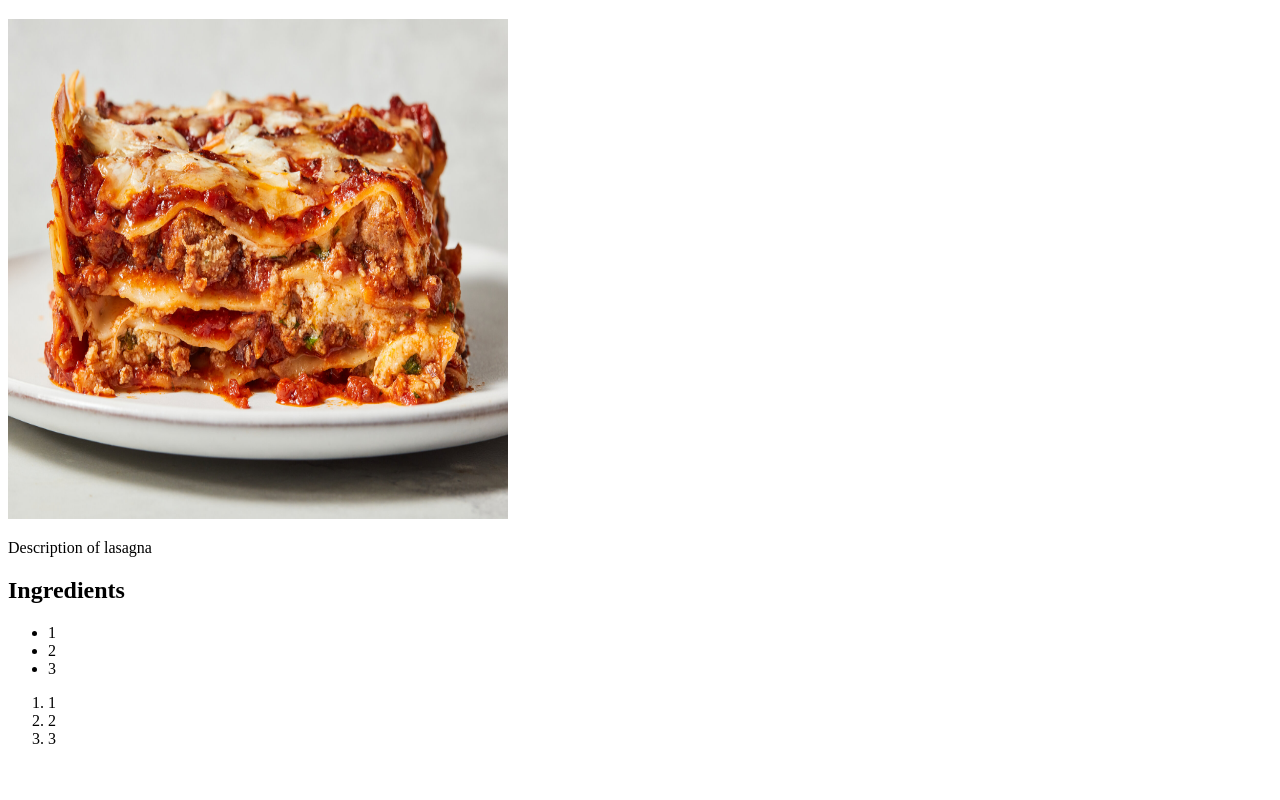
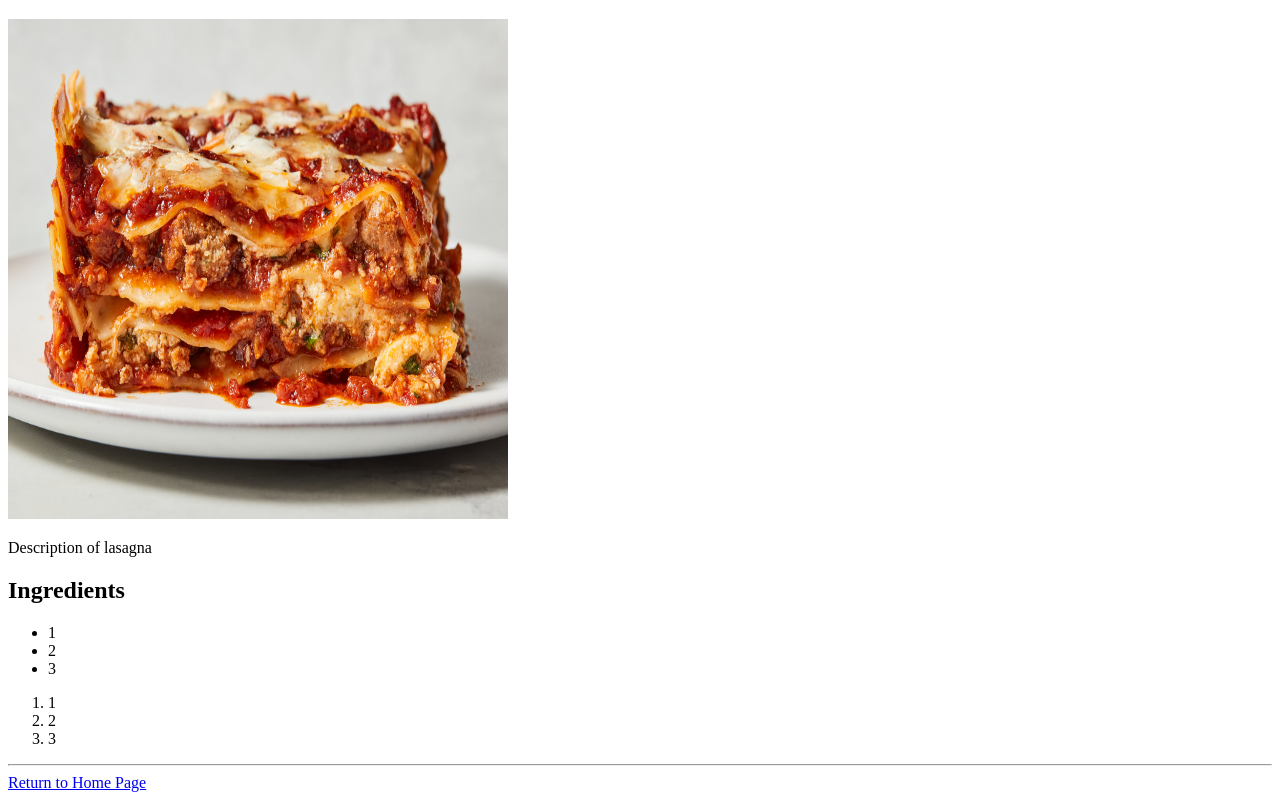
Before and after one commit to KaifongChan/odin-recipes, a plain HTML site: page recipes/lasagna.html in a window 1280 px wide. Shown: the part 61-861 px from the top of the page. Before the commit the page ends 825 px from the top, so only its background shows below. Drawn offline with Linux system fonts and the light colour scheme.

Commit message:
Added return to home page

```diff
--- a/recipes/lasagna.html
+++ b/recipes/lasagna.html
@@ -20,6 +20,8 @@
         <li>2</li>
         <li>3</li>
     </ol>
+    <hr>
+    <a href="../index.html">Return to Home Page</a>
 
 </body>
 </html>
```
Also changed, not shown: recipes/pasta.html (+2 -0 lines).
